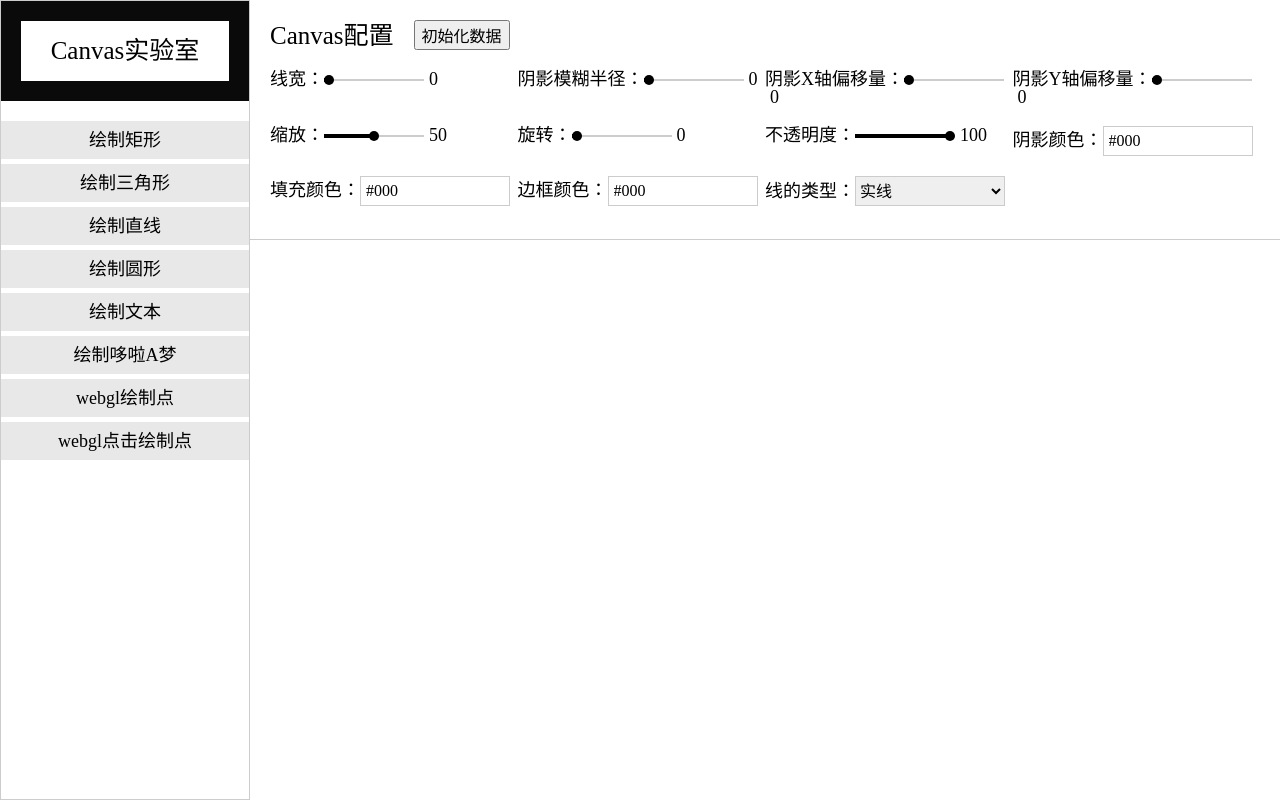
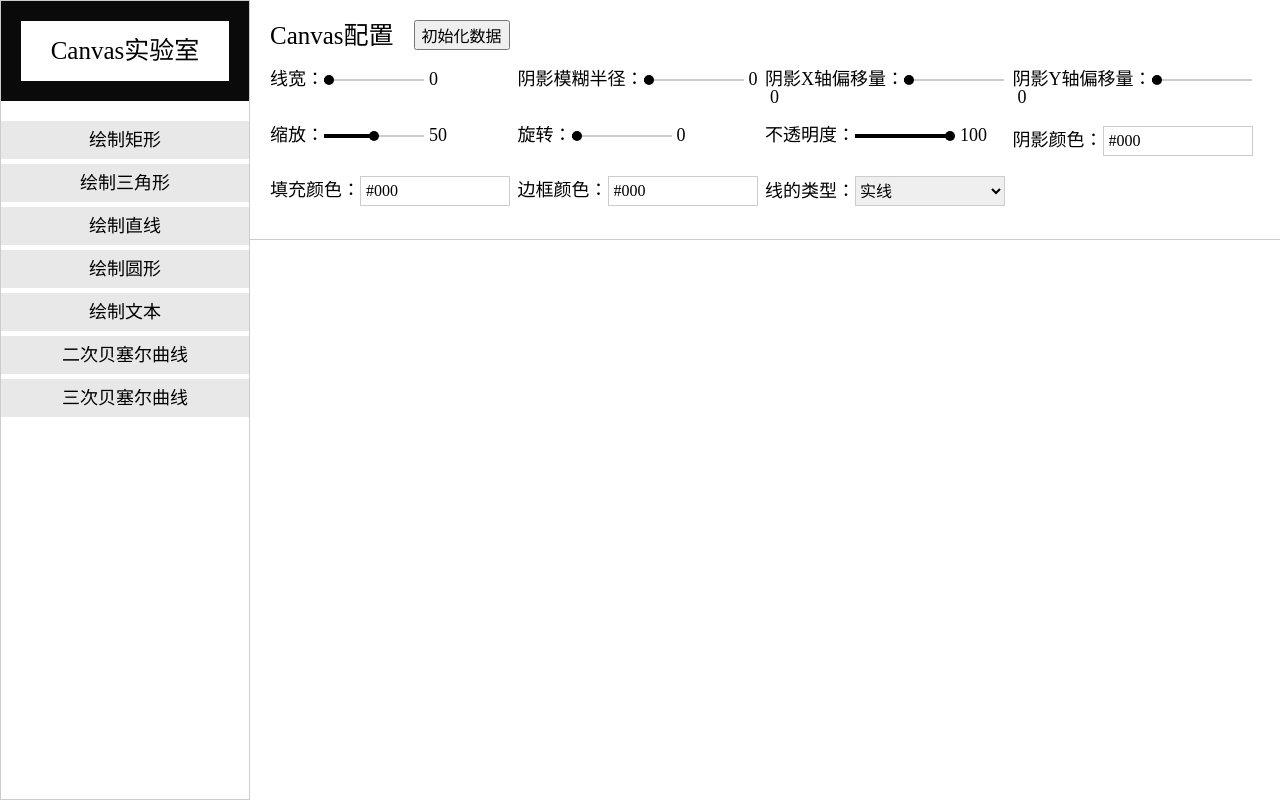
Before and after one commit to dearDreamWeb/canvas_setting.github.io, a React app: page / in a window 1280 px wide. Built offline with nearby package versions, Linux system fonts and the light colour scheme; a web font is replaced by a local one.

Commit message:
feat: 二次贝塞尔曲线完成

```diff
--- a/src/commponets/ShowPattern/index.tsx
+++ b/src/commponets/ShowPattern/index.tsx
@@ -108,6 +108,9 @@ function ShowPattern(): JSX.Element {
         canvasDom.addEventListener("mousemove", eyeBallMove);
         drawDuola(ctx, eyePosition.eyeBallX, eyePosition.eyeBallY);
         break;
+      case "8":
+        drawQuadratic(ctx);
+        break;
       default:
         pointsArr = [];
         setShowCanvas(false);
@@ -193,6 +196,22 @@ function ShowPattern(): JSX.Element {
     ctx.stroke();
   };
 
+  /**
+   * 绘制二次贝塞尔曲线
+   */
+  const drawQuadratic = ctx => {
+    ctx.beginPath();
+    ctx.moveTo(50,50);
+    ctx.quadraticCurveTo(35,0,20,10)
+    ctx.quadraticCurveTo(0,25,8,60)
+    ctx.quadraticCurveTo(20,90,50,100)
+    ctx.quadraticCurveTo(85,85,92,60)
+    ctx.quadraticCurveTo(100,20,80,10)
+    ctx.quadraticCurveTo(65,0,50,50)
+    ctx.stroke();
+    ctx.fill();
+  };
+
   let timer;
   const eyeBallMove = e => {
     const newEyePosition = { ...eyePosition };
@@ -259,15 +278,6 @@ function ShowPattern(): JSX.Element {
 
   /**
    * 绘制哆啦A梦
-   * @param ctx
-   * @param fillColor
-   * @param strokeColor
-   * @param lineW
-   * @param lineType
-   * @param shadowBlur
-   * @param shadowOffsetX
-   * @param shadowOffsetY
-   * @param shadowColor
    */
   const drawDuola = (ctx, eyeBallX, eyeBallY) => {
     ctx.clearRect(0, 0, canvasRef.current.wdith, canvasRef.current.height);
--- a/src/commponets/Slider/index.tsx
+++ b/src/commponets/Slider/index.tsx
@@ -53,8 +53,7 @@ function Slider(props: IProps): JSX.Element {
     if (state.drawType === "reset") {
       const { ctx, canvasW, canvasH } = canvasOpt;
       ctx.clearRect(0, 0, canvasW, canvasH);
-      drawLine(ctx, canvasW);
-      drawArc(ctx);
+      changeArc({ value });
     }
   }, [state.drawType]);
 
--- a/src/pages/App/index.tsx
+++ b/src/pages/App/index.tsx
@@ -26,17 +26,25 @@ const menuList = [
     key: "4",
     text: "绘制文本",
   },
+  // {
+  //   key: "5",
+  //   text: "绘制哆啦A梦",
+  // },
+  // {
+  //   key: "6",
+  //   text: "webgl绘制点",
+  // },
+  // {
+  //   key: "7",
+  //   text: "webgl点击绘制点",
+  // },
   {
-    key: "5",
-    text: "绘制哆啦A梦",
+    key: "8",
+    text: "二次贝塞尔曲线",
   },
   {
-    key: "6",
-    text: "webgl绘制点",
-  },
-  {
-    key: "7",
-    text: "webgl点击绘制点",
+    key: "9",
+    text: "三次贝塞尔曲线",
   },
 ];
 
```
